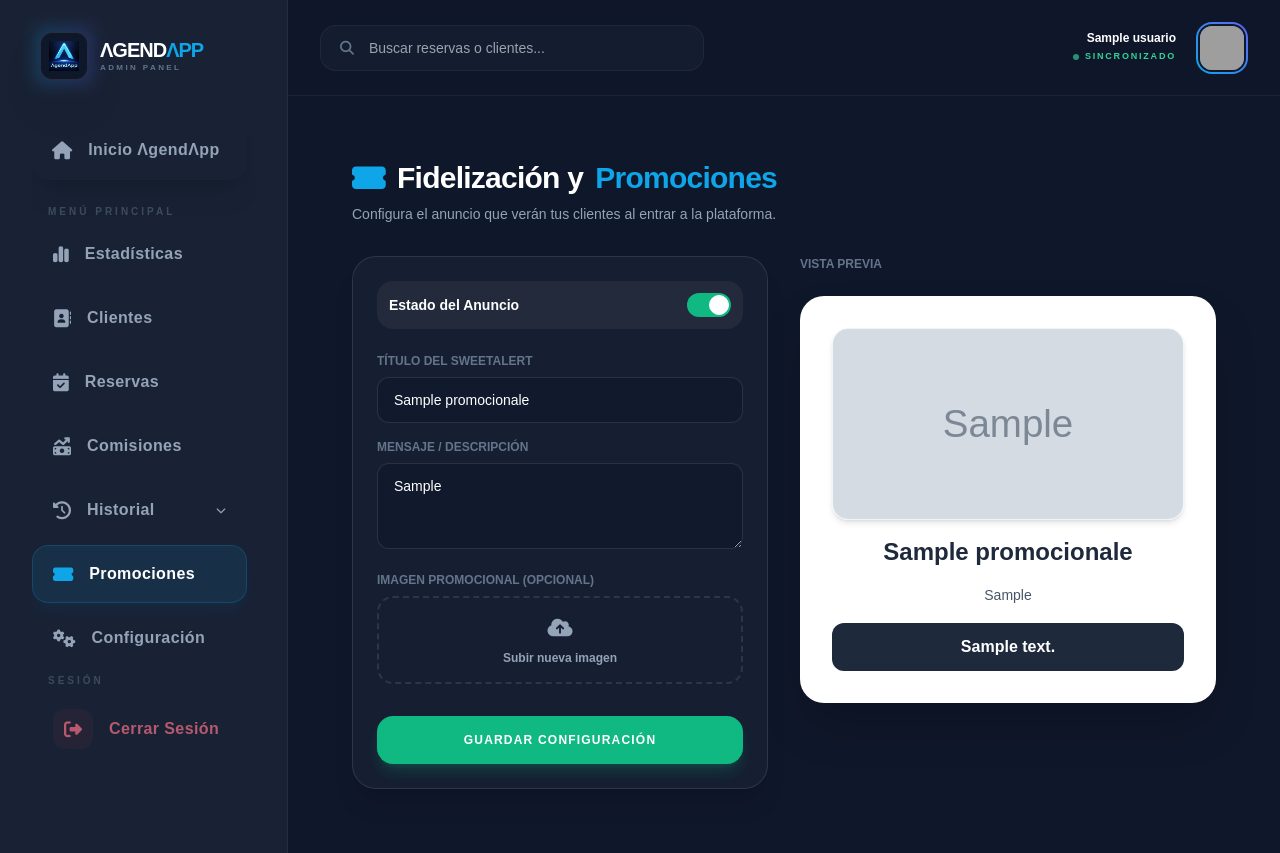
After one commit to citareservar-design/plan_profesional, a Flask app: page /admin/fidelizacion-promociones in a window 1280 px wide. The commit adds this page. Run offline with Flask 3, Linux system fonts and the light colour scheme; a user stored in the database is signed in; tables that the repository leaves empty hold one stand-in row (values such as "Sample post"); grey boxes marked "Sample" are stand-in pictures; some libraries are stand-ins or nearby versions; grey boxes are pictures that could not be loaded.

Commit message:
se añade modulo de promociones

```diff
--- a/models/models.py
+++ b/models/models.py
@@ -206,3 +206,29 @@ class PlantillaWhatsApp(db.Model):
             "tipo": self.plan_tipo,
             "activo": self.plan_activo
         }
+
+
+
+class AvisoPromocional(db.Model):
+    __tablename__ = 'AVISOS_PROMOCIONALES'
+    id = db.Column(db.Integer, primary_key=True)
+
+    # Configuración del SweetAlert
+    titulo = db.Column(db.String(100), nullable=False, default="¡Nueva Promoción!")
+    mensaje = db.Column(db.Text, nullable=False)
+
+    # Recursos visuales
+    imagen_url = db.Column(db.String(255), nullable=True)  # Ruta en la carpeta de recursos
+
+    # Control de visualización
+    activo = db.Column(db.Boolean, default=True)
+    solo_una_vez = db.Column(db.Boolean, default=True) # Para que no le salga cada vez que refresca
+
+    # Botón de acción opcional
+    texto_boton = db.Column(db.String(50), default="¡Entendido!")
+    enlace_boton = db.Column(db.String(255), nullable=True) # Por si quieres mandarlos a WhatsApp o a una cita
+
+    fecha_actualizacion = db.Column(db.DateTime, default=db.func.current_timestamp(), onupdate=db.func.current_timestamp())
+
+    def __repr__(self):
+        return f'<AvisoPromocional {self.titulo}>'
--- a/routes/admin_routes.py
+++ b/routes/admin_routes.py
@@ -3,7 +3,7 @@ from reportlab.pdfgen import canvas
 from reportlab.lib.pagesizes import letter
 from services.appointment_service import cancelar_cita_por_id
 from io import BytesIO
-from models.models import db, Usuario, Reserva, Cliente, Empleado, Empresa, Servicio, ConfigHorario, DiasBloqueados, Permiso, PlantillaWhatsApp
+from models.models import db, Usuario, Reserva, Cliente, Empleado, Empresa, Servicio, ConfigHorario, DiasBloqueados, Permiso, PlantillaWhatsApp,AvisoPromocional
 from flask_login import login_required, current_user, login_user, logout_user
 from datetime import date, datetime, timedelta
 import pandas as pd
@@ -39,6 +39,7 @@ admin_bp = Blueprint('admin', __name__)
 #-----12. CÓDIGOS QR
 # ----13  configuracion panel de control
 #-----14  Gestion de plantillas de correo
+#-----15  funciones promoccionales y de fidelización
 #
 
 
@@ -2459,3 +2460,63 @@ def guardar_plantilla():
     except Exception as e:
         db.session.rollback()
         return jsonify({"status": "error", "message": str(e)}), 500
+
+
+
+#-----15  funciones promoccionales y de fidelización
+
+
+@admin_bp.route('/fidelizacion-promociones')
+def fidelizacion_promociones():
+    # Usamos la clase AvisoPromocional para consultar
+    aviso = AvisoPromocional.query.first()
+
+    # Si la tabla está vacía, creamos el registro inicial
+    if not aviso:
+        aviso = AvisoPromocional(
+            titulo="¡Nueva Promoción!",
+            mensaje="Bienvenidos a nuestra plataforma.",
+            activo=False,
+            texto_boton="¡Entendido!"
+        )
+        db.session.add(aviso)
+        db.session.commit()
+
+    return render_template('admin/fidelizacion.html', aviso=aviso)
+
+@admin_bp.route('/guardar-aviso', methods=['POST'])
+def guardar_aviso():
+    try:
+        aviso = AvisoPromocional.query.first()
+
+        # Capturamos datos del formulario
+        aviso.titulo = request.form.get('titulo')
+        aviso.mensaje = request.form.get('mensaje')
+        aviso.texto_boton = request.form.get('texto_boton', '¡Entendido!')
+        aviso.enlace_boton = request.form.get('enlace_boton')
+
+        # Checkboxes
+        aviso.activo = True if request.form.get('activo') else False
+        aviso.solo_una_vez = True if request.form.get('solo_una_vez') else False
+
+        # Manejo de la imagen en carpeta recursos
+        file = request.files.get('imagen')
+        if file and file.filename != '':
+            filename = secure_filename(file.filename)
+            # Guardamos en static/recursos
+            upload_path = os.path.join(current_app.root_path, 'static', 'recursos')
+
+            if not os.path.exists(upload_path):
+                os.makedirs(upload_path)
+
+            file.save(os.path.join(upload_path, filename))
+            aviso.imagen_url = filename
+
+        db.session.commit()
+        flash('¡Campaña de fidelización actualizada!', 'success')
+
+    except Exception as e:
+        db.session.rollback()
+        flash(f'Error al procesar: {str(e)}', 'error')
+
+    return redirect(url_for('admin.fidelizacion_promociones'))
--- /dev/null
+++ b/templates/admin/fidelizacion.html
@@ -0,0 +1,82 @@
+{% extends "admin/layout.html" %}
+{% block content %}
+<div class="max-w-4xl mx-auto p-4">
+    <div class="mb-8">
+        <h1 class="text-3xl font-black text-white tracking-tight flex items-center gap-3">
+            <i class="fa-solid fa-ticket-simple text-sky-500"></i>
+            Fidelización y <span class="text-sky-500">Promociones</span>
+        </h1>
+        <p class="text-slate-400 text-sm mt-2">Configura el anuncio que verán tus clientes al entrar a la plataforma.</p>
+    </div>
+
+    <div class="grid grid-cols-1 lg:grid-cols-2 gap-8">
+        <form id="formAviso" action="{{ url_for('admin.guardar_aviso') }}" method="POST" enctype="multipart/form-data" class="space-y-6">
+            <div class="bg-slate-800/50 backdrop-blur-md p-6 rounded-3xl border border-white/10 shadow-xl">
+
+                <div class="flex items-center justify-between mb-6 p-3 bg-white/5 rounded-2xl">
+                    <span class="text-white font-bold text-sm">Estado del Anuncio</span>
+                    <label class="relative inline-flex items-center cursor-pointer">
+                        <input type="checkbox" name="activo" class="sr-only peer" {% if aviso and aviso.activo %}checked{% endif %}>
+                        <div class="w-11 h-6 bg-slate-700 peer-focus:outline-none rounded-full peer peer-checked:after:translate-x-full peer-checked:after:border-white after:content-[''] after:absolute after:top-[2px] after:left-[2px] after:bg-white after:border-gray-300 after:border after:rounded-full after:h-5 after:w-5 after:transition-all peer-checked:bg-emerald-500"></div>
+                    </label>
+                </div>
+
+                <div class="space-y-4">
+                    <div>
+                        <label class="block text-xs font-black text-slate-500 uppercase mb-2">Título del SweetAlert</label>
+                        <input type="text" name="titulo" value="{{ aviso.titulo if aviso else '' }}" placeholder="¡Promo de Locura!"
+                               class="w-full bg-slate-900/50 border border-white/10 rounded-xl px-4 py-3 text-sm text-white focus:ring-2 focus:ring-emerald-500 outline-none transition-all">
+                    </div>
+
+                    <div>
+                        <label class="block text-xs font-black text-slate-500 uppercase mb-2">Mensaje / Descripción</label>
+                        <textarea name="mensaje" rows="3" placeholder="Cuéntale a tus clientes de qué trata la oferta..."
+                                  class="w-full bg-slate-900/50 border border-white/10 rounded-xl px-4 py-3 text-sm text-white focus:ring-2 focus:ring-emerald-500 outline-none transition-all">{{ aviso.mensaje if aviso else '' }}</textarea>
+                    </div>
+
+                    <div>
+                        <label class="block text-xs font-black text-slate-500 uppercase mb-2">Imagen Promocional (Opcional)</label>
+                        <div class="relative group">
+                            <input type="file" name="imagen" id="inputImagen" accept="image/*" class="hidden" onchange="previewImage(event)">
+                            <button type="button" onclick="document.getElementById('inputImagen').click()"
+                                    class="w-full py-4 border-2 border-dashed border-white/10 rounded-2xl text-slate-400 group-hover:border-emerald-500/50 group-hover:text-emerald-400 transition-all flex flex-col items-center gap-2">
+                                <i class="fa-solid fa-cloud-arrow-up text-xl"></i>
+                                <span class="text-xs font-bold">Subir nueva imagen</span>
+                            </button>
+                        </div>
+                    </div>
+                </div>
+
+                <button type="submit" class="w-full mt-8 bg-emerald-500 hover:bg-emerald-600 text-white font-black py-4 rounded-2xl transition-all shadow-lg shadow-emerald-500/20 uppercase tracking-widest text-xs">
+                    Guardar Configuración
+                </button>
+            </div>
+        </form>
+
+        <div class="space-y-6">
+            <h2 class="text-xs font-black text-slate-500 uppercase">Vista Previa</h2>
+            <div class="bg-white rounded-3xl p-8 shadow-2xl text-center space-y-4">
+                <img id="imgPreview" src="{{ url_for('static', filename='recursos/' + aviso.imagen_url) if aviso and aviso.imagen_url else 'https://via.placeholder.com/400x200?text=Sube+una+imagen' }}"
+                     class="w-full h-48 object-cover rounded-2xl shadow-md border border-slate-100">
+                <h3 id="tituloPreview" class="text-2xl font-black text-slate-800">{{ aviso.titulo if aviso else 'Título de Prueba' }}</h3>
+                <p id="mensajePreview" class="text-slate-600 text-sm leading-relaxed">{{ aviso.mensaje if aviso else 'Aquí se verá el cuerpo de tu mensaje promocional.' }}</p>
+                <button class="w-full bg-slate-800 text-white font-bold py-3 rounded-xl">{{ aviso.texto_boton if aviso else '¡Entendido!' }}</button>
+            </div>
+        </div>
+    </div>
+</div>
+
+<script>
+    function previewImage(event) {
+        const reader = new FileReader();
+        reader.onload = function(){
+            const output = document.getElementById('imgPreview');
+            output.src = reader.result;
+        };
+        reader.readAsDataURL(event.target.files[0]);
+    }
+    // Sincronizar inputs con la vista previa en tiempo real
+    document.querySelector('input[name="titulo"]').onkeyup = e => document.getElementById('tituloPreview').innerText = e.target.value;
+    document.querySelector('textarea[name="mensaje"]').onkeyup = e => document.getElementById('mensajePreview').innerText = e.target.value;
+</script>
+{% endblock %}
--- a/templates/admin/layout.html
+++ b/templates/admin/layout.html
@@ -168,6 +168,30 @@
     </div>
     {% endif %}
 
+
+{% if current_user.tiene_permiso('ver_promocion') %}
+<a href="{{ url_for('admin.fidelizacion_promociones') }}"
+    class="flex items-center gap-4 px-5 py-3.5 rounded-2xl transition-all group
+    {% if request.endpoint == 'admin.fidelizacion_promociones' %}
+        bg-sky-500/10 text-white border border-sky-500/20 shadow-lg shadow-sky-500/5
+    {% else %}
+        text-slate-400 hover:bg-white/5 hover:text-white border border-transparent
+    {% endif %}">
+
+    <div class="flex items-center justify-center">
+        <i class="fa-solid fa-ticket-simple text-lg
+            {% if request.endpoint == 'admin.fidelizacion_promociones' %}
+                text-sky-500
+            {% else %}
+                group-hover:text-sky-400
+            {% endif %} transition-colors"></i>
+    </div>
+
+    <span class="font-bold tracking-wide">Promociones</span>
+</a>
+{% endif %}
+
+
     {% if current_user.tiene_permiso('ver_configuracion') %}
     <a href="{{ url_for('admin.panel_configuracion') }}"
         class="flex items-center gap-4 px-5 py-3.5 rounded-2xl transition-all group
@@ -176,6 +200,8 @@
         <span class="font-bold tracking-wide">Configuración</span>
     </a>
     {% endif %}
+
+
 
                     <p class="text-[10px] font-black text-slate-600 uppercase tracking-[0.3em] px-4 mt-10 mb-4 opacity-80">Sesión</p>
 
```
